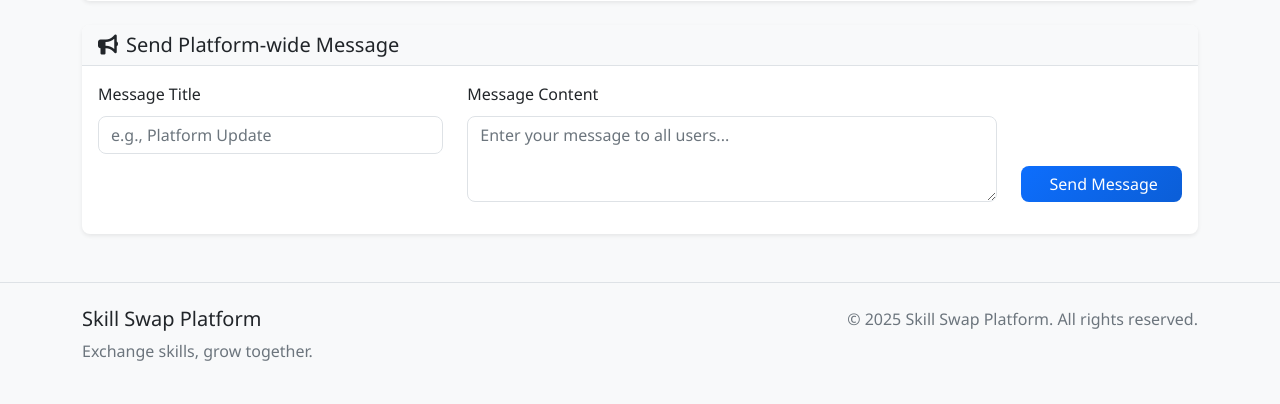
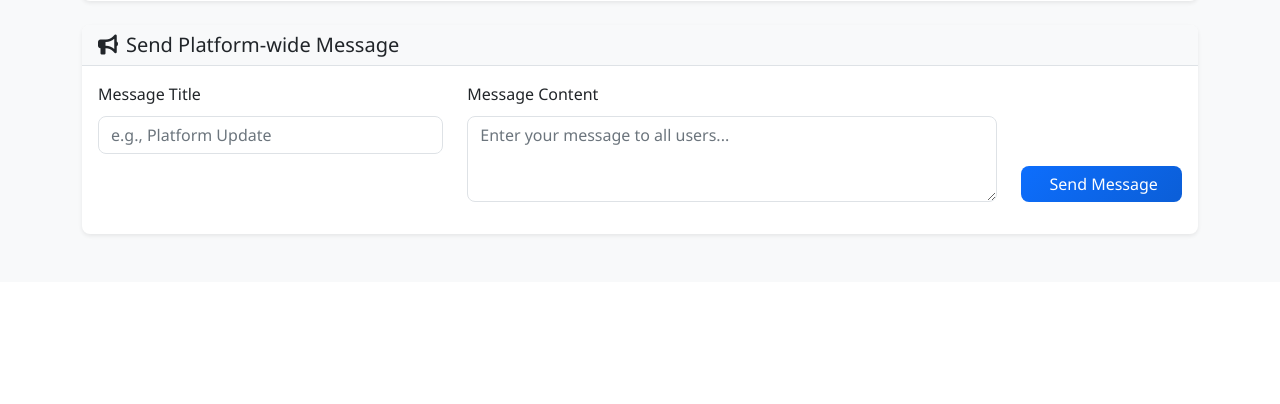
Before and after one commit to jigyasu2004/SkillSwapHub, a Flask app: page /admin in a window 1280 px wide. Shown: the part 834-1238 px from the top of the page. After the commit the page ends 1071 px from the top, so only its background shows below. Run offline with Flask 3, Linux system fonts and the light colour scheme; the visitor is signed in with stand-in values (Sample User, id 1).

Commit message:
Finalize: all changes reviewed and project is ready

```diff
--- a/templates/base.html
+++ b/templates/base.html
@@ -98,7 +98,7 @@
     </main>
 
     <!-- Footer -->
-    <footer class="bg-light mt-5 py-4">
+    <!-- <footer class="bg-light mt-5 py-4">
         <div class="container">
             <div class="row">
                 <div class="col-md-6">
@@ -110,7 +110,7 @@
                 </div>
             </div>
         </div>
-    </footer>
+    </footer> -->
 
     <script src="https://cdn.jsdelivr.net/npm/bootstrap@5.1.3/dist/js/bootstrap.bundle.min.js"></script>
     <script src="{{ url_for('static', filename='js/main.js') }}"></script>
```
Also changed, not shown: readme.md.
